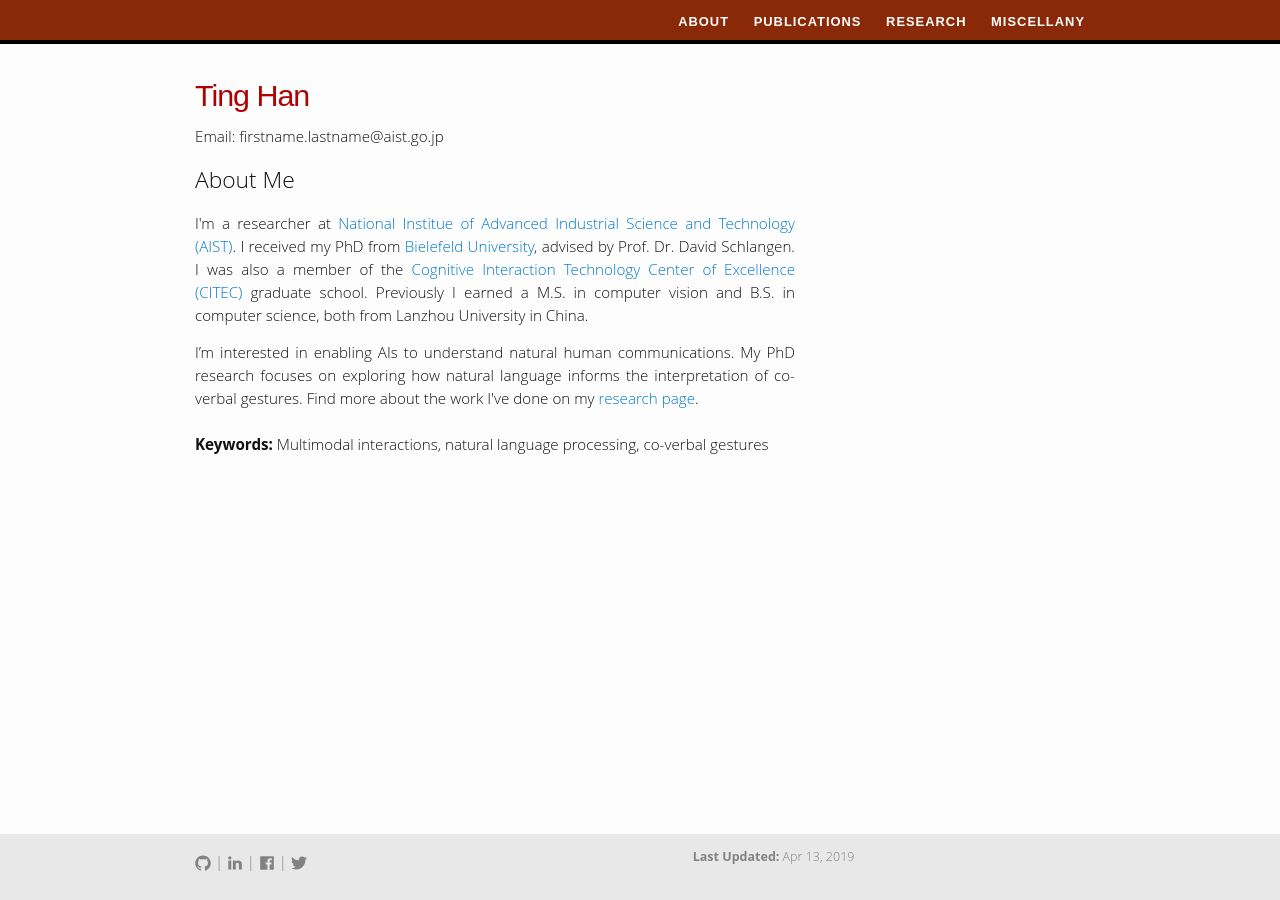
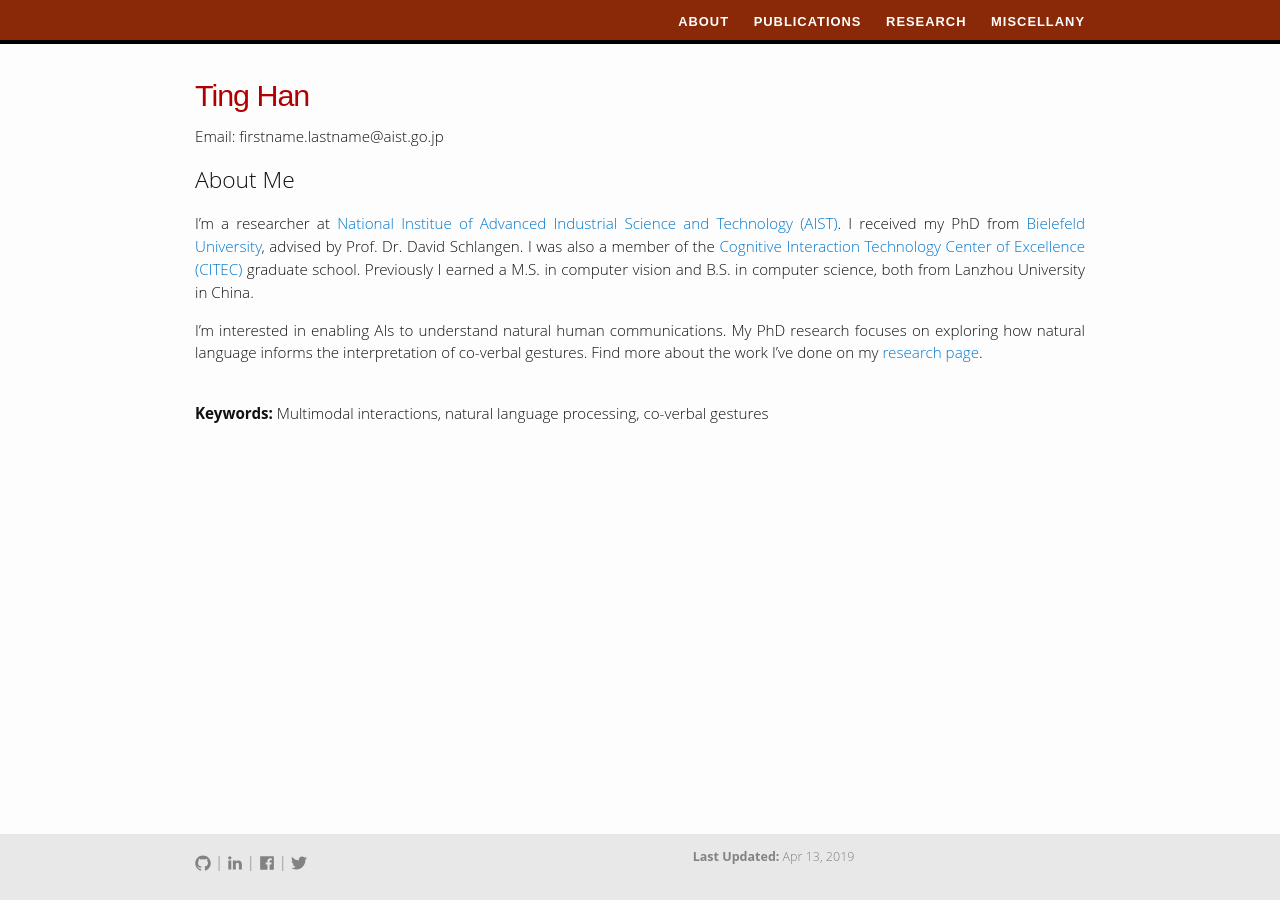
Before and after one commit to TINGH/TINGH.github.io, a Jekyll site: the page built from index.md, in a window 1280 px wide. Built offline with Jekyll 4.4.1, drawn with Linux system fonts in a browser that asks for light colours; our own code applies the rules of GitHub Pages for plain Markdown files.

Commit message:
adjusted the page width

```diff
--- a/index.md
+++ b/index.md
@@ -13,17 +13,18 @@ Email: firstname.lastname@aist.go.jp <br><!---| <a href="mailto:dhawal.joharapur
 <!--<hr style="height:10pt; visibility:hidden;" />-->
 
 ## About Me
-<p align="justify" style="max-width:600px">
-I'm a researcher at <a href="https://www.aist.go.jp/waterfront/index_en.html" target="_blank"> National Institue of Advanced Industrial Science and Technology (AIST)</a>. I received my PhD from <a href="https://www.uni-bielefeld.de" target="_blank"> Bielefeld University</a>, advised by Prof. Dr. David Schlangen.  I was also a member of the <a href="http://www.cit-ec.de" target="_blank"> Cognitive Interaction Technology Center of Excellence (CITEC)</a> graduate school. Previously I earned a M.S. in computer vision and B.S. in computer science, both from Lanzhou University in China.</p>
+<!--<p align="justify" style="max-width:600px">-->
+I'm a researcher at <a href="https://www.aist.go.jp/waterfront/index_en.html" target="_blank"> National Institue of Advanced Industrial Science and Technology (AIST)</a>. I received my PhD from <a href="https://www.uni-bielefeld.de" target="_blank"> Bielefeld University</a>, advised by Prof. Dr. David Schlangen.  I was also a member of the <a href="http://www.cit-ec.de" target="_blank"> Cognitive Interaction Technology Center of Excellence (CITEC)</a> graduate school. Previously I earned a M.S. in computer vision and B.S. in computer science, both from Lanzhou University in China.<!--</p>-->
 
 
 <!--<a href="http://www.dsg-bielefeld.de/dsg_wp/" target="_blank"><img src="images/dsglogo.png" alt="dsg" style="width:220px;" align="right"></a>-->
 
-<p align="justify" style="max-width:600px">
+<!--<p align="justify" style="max-width:600px">-->
 I’m interested in enabling AIs to understand natural human communications. My PhD research focuses on exploring how natural language informs the interpretation of co-verbal gestures. Find more about the work I've done on my  <a href="/research/" target="_blank">research page</a>. <br> <br>
 
 <b>Keywords:</b> Multimodal interactions, natural language processing, co-verbal gestures
-</p>
+
+<!--</p>-->
 <!-- <center> <em><a class="tosu"> Scroll down for news! </a></em></center> -->
 <!--
 ## News
```
